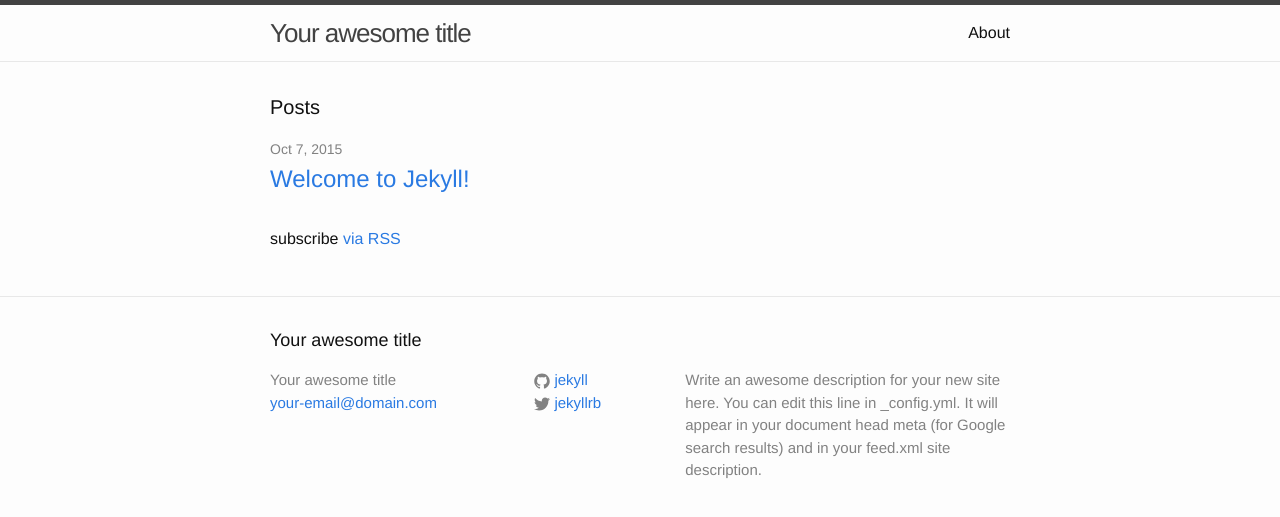
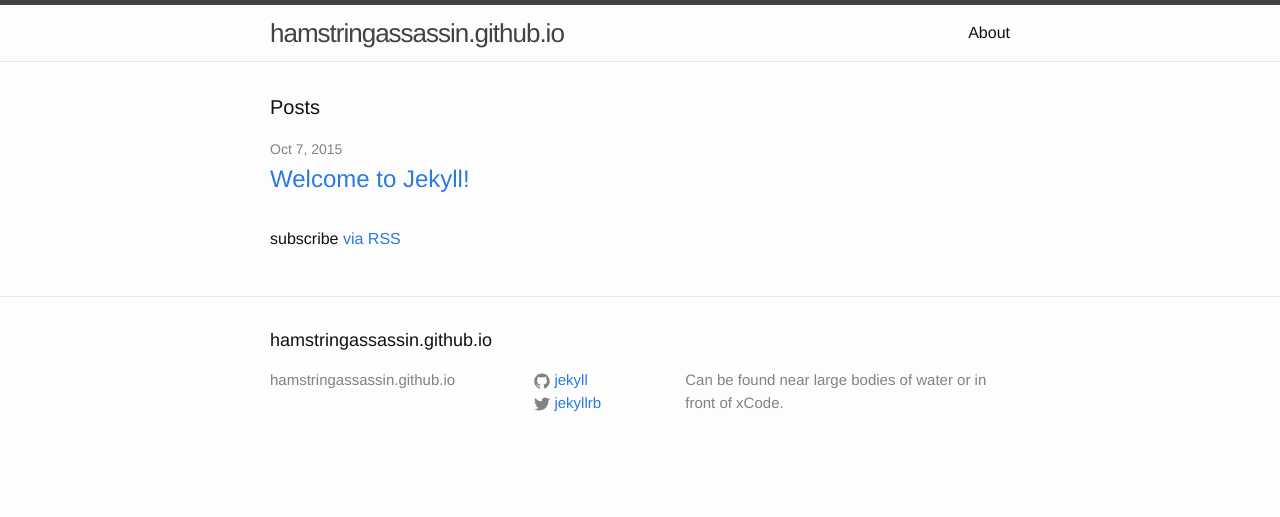
Before and after one commit to HamstringAssassin/hamstringassassin.github.io, a Jekyll site: the page built from index.html, in a window 1280 px wide. Shown: the top 517 px of the page. Built offline with Jekyll 4.4.1, drawn with Linux system fonts in a browser that asks for light colours.

Commit message:
First Post

```diff
--- a/_config.yml
+++ b/_config.yml
@@ -1,10 +1,8 @@
 # Site settings
-title: Your awesome title
-email: your-email@domain.com
+title: hamstringassassin.github.io
+email:
 description: > # this means to ignore newlines until "baseurl:"
-  Write an awesome description for your new site here. You can edit this
-  line in _config.yml. It will appear in your document head meta (for
-  Google search results) and in your feed.xml site description.
+  Can be found near large bodies of water or in front of xCode.
 baseurl: "" # the subpath of your site, e.g. /blog/
 url: "http://yourdomain.com" # the base hostname & protocol for your site
 twitter_username: jekyllrb
```
Also changed, not shown: 1 other file.
